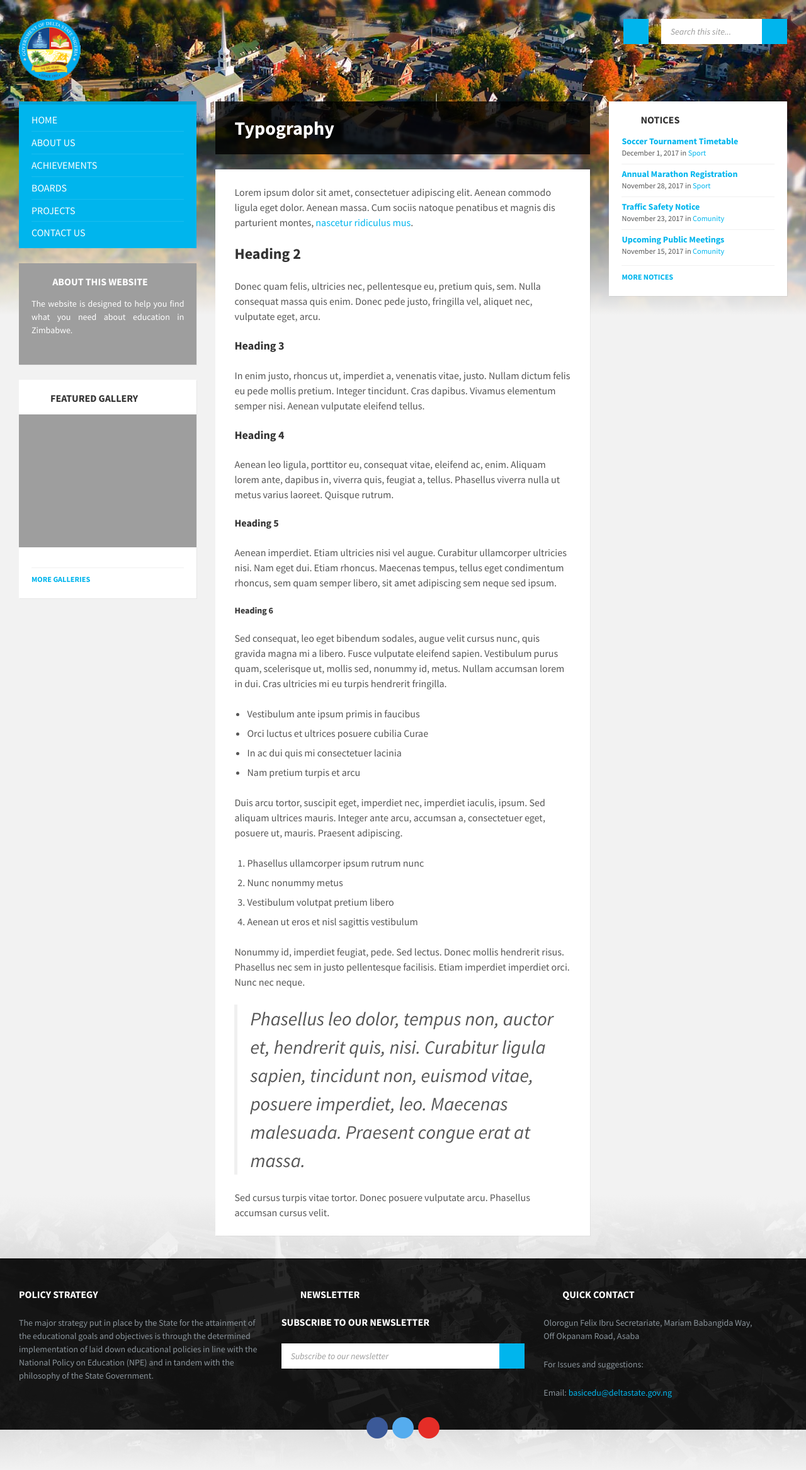
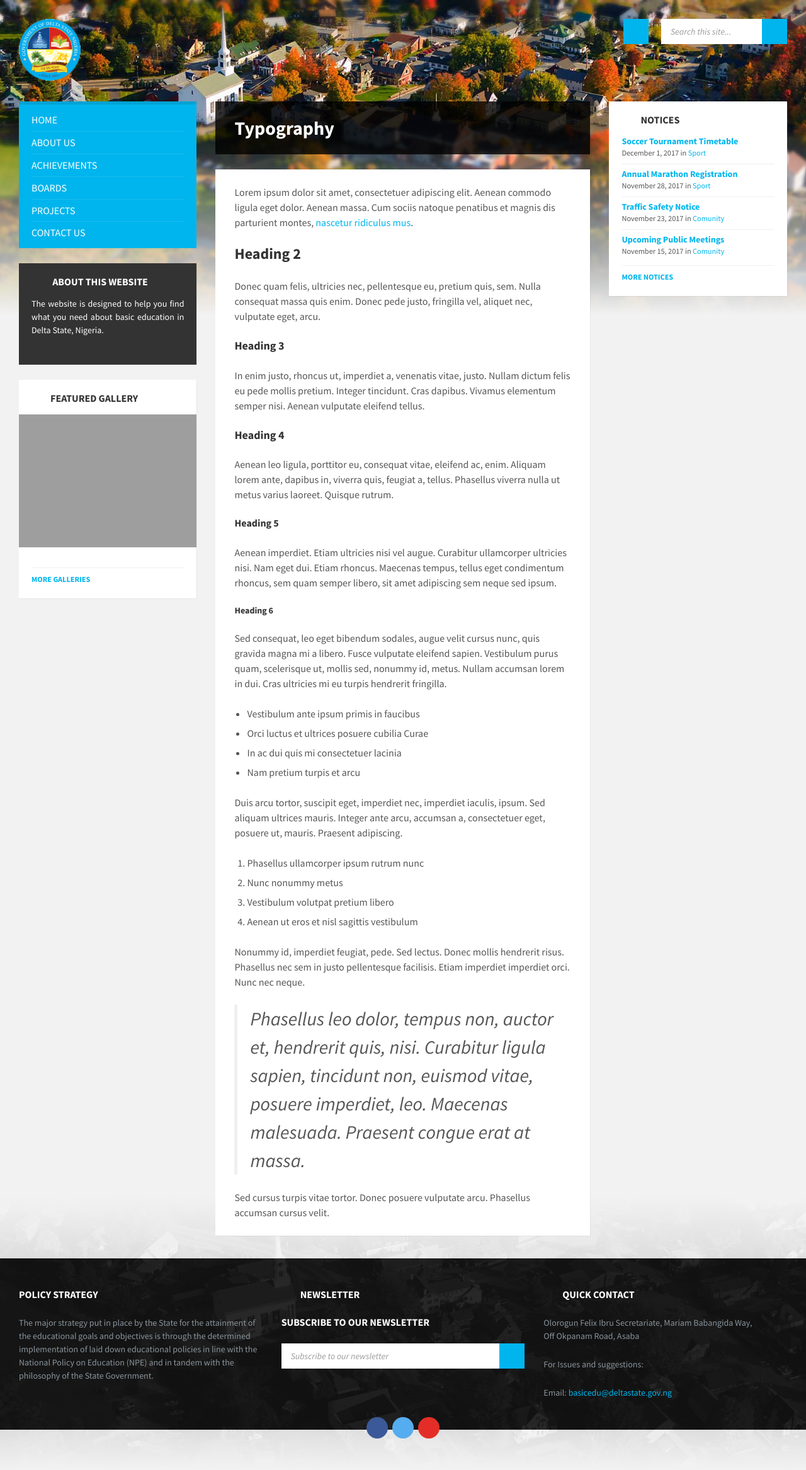
Before and after one commit to schoolvillephilip/basicedu, a PHP site: page /temp.php in a window 1280 px wide. Shown: the whole page at 63% size. Run offline with PHP 8.4, Linux system fonts and the light colour scheme; some web fonts are replaced; grey boxes are pictures that could not be loaded.

Commit message:
Template sidebar

```diff
--- a/template/left-sidebar.php
+++ b/template/left-sidebar.php
@@ -67,10 +67,10 @@
             <div id="lsvr_townpress_weather-2"
                  class="widget lsvr-townpress-weather-widget lsvr-townpress-weather-widget--has-background">
                 <div class="widget__inner"
-                     style="background-image: url(../wp-content/uploads/sites/3/2017/12/locale-widget-bg.jpg);">
+                     style="">
                     <h3 class="widget__title widget__title--has-icon"><i class="fas fa-globe"></i>&nbsp;About This Website</h3>
                     <div class="widget__content">
-                        <div class="textwidget"><p style="text-align: justify;">The website is designed to help you find what you need about education in Zimbabwe. </p></div>
+                        <div class="textwidget"><p style="text-align: justify;">The website is designed to help you find what you need about basic education in Delta State, Nigeria. </p></div>
                     </div>
                 </div>
             </div>
```
